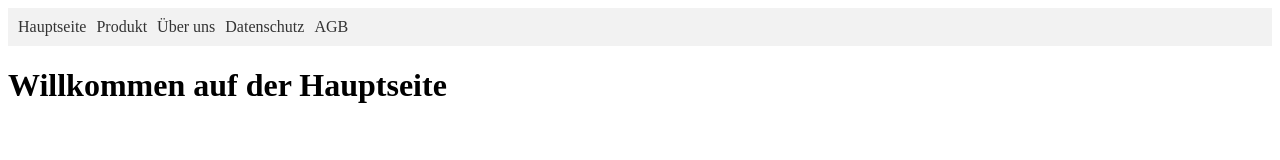
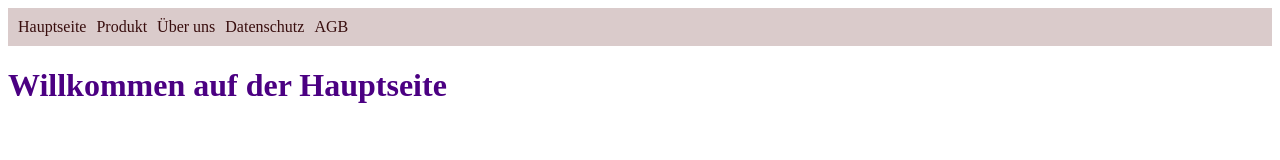
Before and after one commit to RaupeCHR/Techstarter_Hausaufgaben, a plain HTML site: page Hausaufgabe_25_09/index.html in a window 1280 px wide. Drawn offline with Linux system fonts and the light colour scheme.

Commit message:
erstellen von HA_25_09

```diff
--- a/Hausaufgabe_25_09/styles.css
+++ b/Hausaufgabe_25_09/styles.css
@@ -1,5 +1,5 @@
 #navigation {
-    background-color: #f2f2f2;
+    background-color: #dacbcb;
     padding: 10px;
   }
 
@@ -16,8 +16,14 @@
 
   #navigation ul li a {
     text-decoration: none;
-    color: #333;
+    color: #380d0d;
   }
 
 p { font-size: 20px;
     font-family:'Gill Sans', 'Gill Sans MT', Calibri, 'Trebuchet MS', sans-serif}
+
+
+
+h1 {
+    color:indigo;
+}
```
